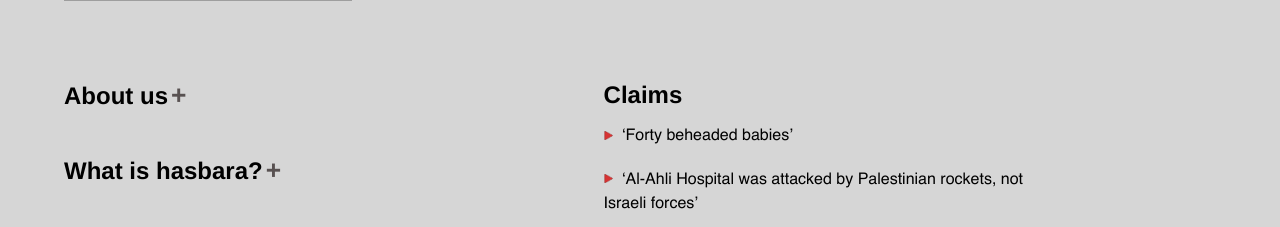
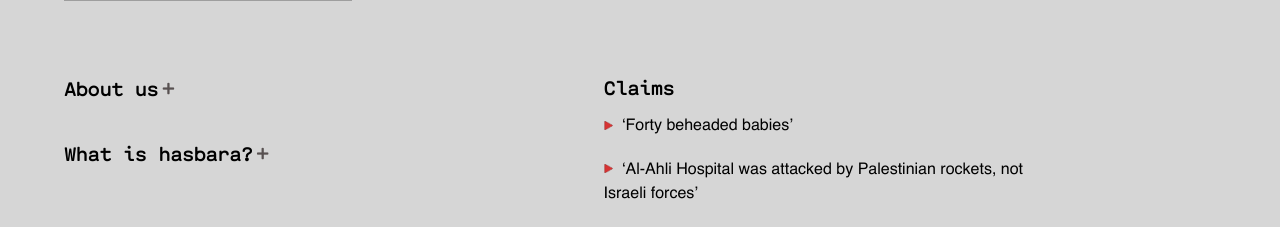
Before and after one commit to tamtzekin/hasbara-tracker, a React (Create React App) app: page / in a window 1280 px wide. Shown: the part 282-509 px from the top of the page. Built offline with nearby package versions, Linux system fonts and the light colour scheme; grey boxes are pictures that could not be loaded.

Commit message:
subheading font

```diff
--- a/src/App.css
+++ b/src/App.css
@@ -150,6 +150,14 @@ oooooooooooooooooooooooooooooooooooooooooooooooooooooooooooooooooooooooooooooooo
 }
 
 @font-face {
+    font-family: 'CartographCF_Light';
+    src:url("./fonts/CartographCF-Light.woff2") format("woff2");
+        url:("./fonts/CartographCF-Light.woff") format("woff");
+    font-weight: normal;
+    font-style: normal;
+}
+
+@font-face {
     font-family: 'Helvetica';
     src:url('/src/fonts/helvetica.woff2') format('woff2'),
         url('/src/fonts/helvetica.woff') format('woff');
@@ -180,10 +188,10 @@ h1 a:hover {
 
 h2.subheading {
     text-align: left;
-    font-family: 'Helvetica', Helvetica, sans-serif;
+    font-family: theme('fontFamily.mono');
     position: relative;
     line-height: 2.1em;
-    font-size: 1.5em;
+    font-size: 1.2rem;
     font-weight: 600;
 }
 
--- a/tailwind.config.js
+++ b/tailwind.config.js
@@ -24,6 +24,7 @@ module.exports = {
             fontFamily: {
                 'helvetica': ['Helvetica', 'sans-serif'],
                 'lores': ['LoRes_Regular', 'monospace'],
+                'mono': ['CartographCF_Light', 'monospace'],
             },
 
             fontSize: {
@@ -33,9 +34,4 @@ module.exports = {
                 lg: '1.3em',
             }
         },
-    fontFamily: {
-        sans: ['Helvetica', 'sans-serif'],
-        mono: ['LoRes_Regular', 'monospace'],
-    },
-
 }
```
Also changed, not shown: src/fonts/CartographCF-Light.woff (added), src/fonts/CartographCF-Light.woff2 (added).
